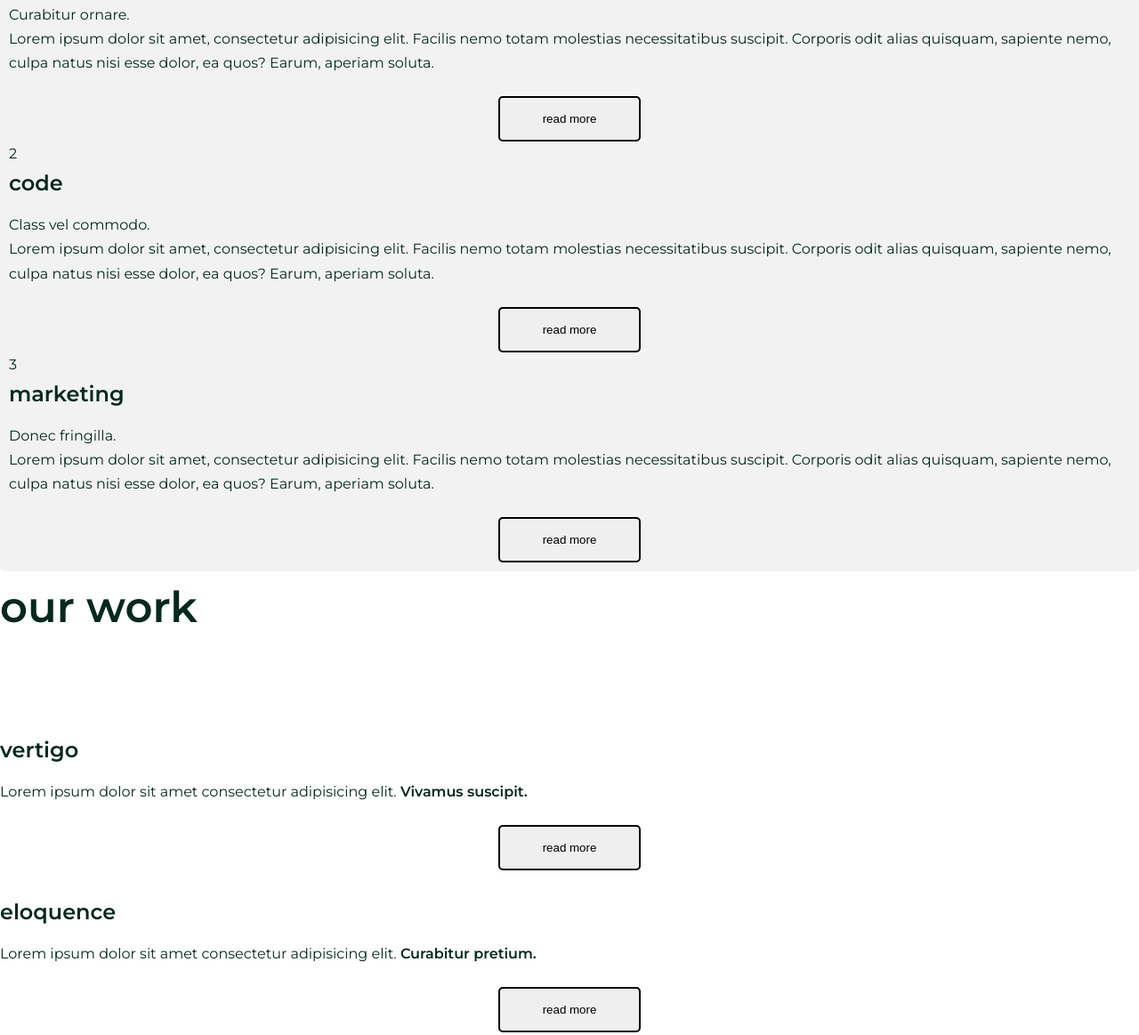
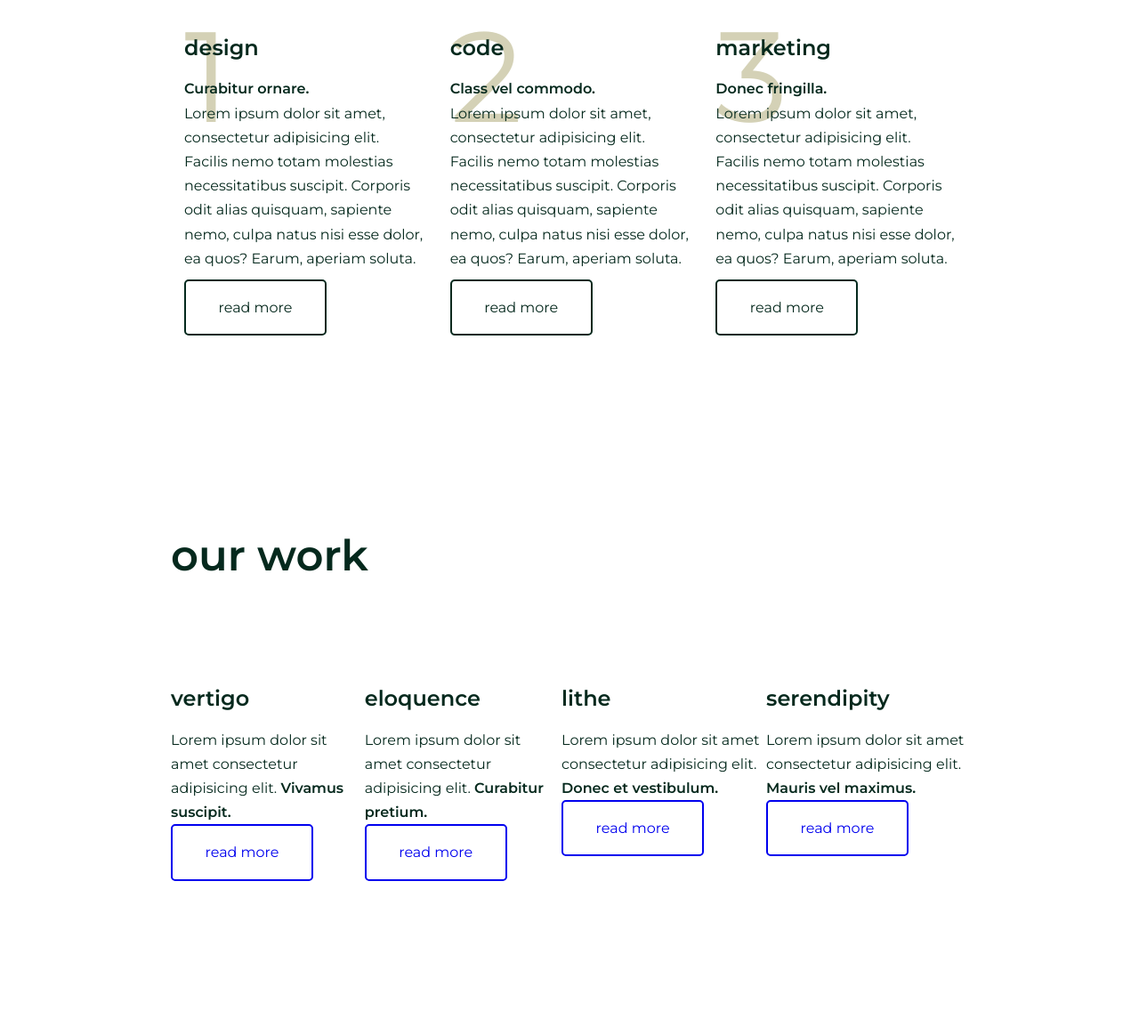
Before and after one commit to Haruk/Kodilla-fullstack-bootcamp-CSS-projekt1, a website: page index.html in a window 1280 px wide. Shown: the part 741-1904 px from the top of the page at 89% size. Drawn offline with Linux system fonts and the light colour scheme.

Commit message:
add styles to our services section

```diff
--- a/index.html
+++ b/index.html
@@ -39,70 +39,70 @@
 
     </header>
 
-    <section id="services">
-        <div class="container">
-            <h2 class="title-section">our services</h2>
+    <section class="container" id="services">
+
+            <h2>our services</h2>
             <div class="wrapper">
-
                 <div class="content-list">
                     <p class="number-background">1</p>
                     <h3 >design</h3>
                     <p class="bold">Curabitur ornare.</p>
                     <p class="text">Lorem ipsum dolor sit amet, consectetur adipisicing elit. Facilis nemo totam molestias necessitatibus suscipit. Corporis odit alias quisquam, sapiente nemo, culpa natus nisi esse dolor, ea quos? Earum, aperiam soluta.</p>
-                    <button class="button green">read more</button>
+                    <a href="#" class="button btn-color-one">read more</a>
                 </div>
                 <div class="content-list">
                     <p class="number-background">2</p>
                     <h3 >code</h3>
                     <p class="bold">Class vel commodo.</p>
                     <p class="text">Lorem ipsum dolor sit amet, consectetur adipisicing elit. Facilis nemo totam molestias necessitatibus suscipit. Corporis odit alias quisquam, sapiente nemo, culpa natus nisi esse dolor, ea quos? Earum, aperiam soluta.</p>
-                    <button class="button red">read more</button>
+                    <a href="#" class="button btn-color-two">read more</a>
                 </div>
                 <div class="content-list">
                     <p class="number-background">3</p>
                     <h3 >marketing</h3>
                     <p class="bold">Donec fringilla.</p>
                     <p class="text">Lorem ipsum dolor sit amet, consectetur adipisicing elit. Facilis nemo totam molestias necessitatibus suscipit. Corporis odit alias quisquam,   sapiente nemo, culpa natus nisi esse dolor, ea quos? Earum, aperiam soluta.</p>
-                    <button class="button blue">read more</button>
+                    <a href="#" class="button btn-color-three">read more</a>
                 </div>
             </div>
-        </div>
+
     </section>
-    <section class="section-main" id="projects">
-        <h2 class="title-section">our work</h2>
+
+    <section class="container" id="projects">
+        <h2 >our work</h2>
         <div class="wrapper">
             <div class="work-list">
                 <img src="./assets/1.jpeg" alt="" class="box-style">
                 <div class="color-box"></div>
                 <h3 >vertigo</h3>
                 <p class="text">Lorem ipsum dolor sit amet consectetur adipisicing elit. <strong>Vivamus suscipit.</strong></p>
-                <button class="button no-frame">read more</button>
+                <a href="#" class="button btn-no-frame">read more</a>
             </div>
             <div class="work-list">
                 <img src="./assets/2.jpeg" alt="" class="box-style">
                 <div class="color-box"></div>
                 <h3 >eloquence</h3>
                 <p class="text">Lorem ipsum dolor sit amet consectetur adipisicing elit. <strong>Curabitur pretium.</strong></p>
-                <button class="button no-frame">read more</button>
+                <a href="#" class="button btn-no-frame">read more</a>
             </div>
             <div class="work-list">
                 <img src="./assets/3.jpeg" alt="" class="box-style">
                 <div class="color-box"></div>
                 <h3>lithe</h3>
                 <p class="text">Lorem ipsum dolor sit amet consectetur adipisicing elit. <strong>Donec et vestibulum.</strong></p>
-                <button class="button no-frame">read more</button>
+                <a href="#" class="button btn-no-frame">read more</a>
             </div>
             <div class="work-list">
                 <img src="./assets/4.jpeg" alt="" class="box-style">
                 <div class="color-box"></div>
                 <h3 >serendipity</h3>
                 <p class="text">Lorem ipsum dolor sit amet consectetur adipisicing elit. <strong>Mauris vel maximus.</strong></p>
-                <button class="button no-frame">read more</button>
+                <a href="#" class="button btn-no-frame">read more</a>
             </div>
         </div>
     </section>
-    <section class="contact" id="contact">
-        <h2 class="title-section">contact us</h2>
+    <section class="container" id="contact">
+        <h2>contact us</h2>
         <div class="column">
             <form action="#" class="contact-form">
                 <input type="text" id="fname" name="firstname" placeholder="Your name">
--- a/style.scss
+++ b/style.scss
@@ -56,7 +56,7 @@ img {
 
 .button {
   display: block;
-  min-width: 160px;
+  max-width: 160px;
   margin: 24px auto 0 auto;
   padding: 16px;
   border-radius: 5px;
@@ -65,6 +65,7 @@ img {
   cursor: pointer;
   border-width: 2px;
   border-style: solid;
+  margin: 0;
 }
 
 // Hero section
@@ -98,7 +99,8 @@ img {
 }
 
 .navbar a:hover {
-  border-bottom: $secondary-color 2px solid;
+  color: $primary-color;
+  transition: $transition;
 
 }
 
@@ -125,7 +127,10 @@ img {
 
 .dropdown:hover .dropdown-content {
   display: block;
+  background-color: $secondary-color;
+  transition: $transition;
 }
+
 /* header */
 
 .hero .content {
@@ -149,6 +154,9 @@ img {
   transition: $transition;
 }
 
+.content-inner p {
+  padding: 10px;
+}
 .btn-frame {
   color: $primary-color;
   border-color: $primary-color;
@@ -156,10 +164,58 @@ img {
 
 .btn-frame:hover {
   background-color: $background-color-primary;
-  transition: 0.5s;
+  border-color: $background-color-primary;
+  transition: $transition;
 }
 
-/* section */
+/* services */
+
+.container {
+  padding: 96px 15%;
+  display: flex;
+  flex-direction: column;
+}
+
+.container .wrapper {
+  display: flex;
+}
+
+.content-list {
+  position: relative;
+  margin: 5px;
+  padding: 0 10px;
+}
+
+.content-list .number-background {
+  font-size: 144px;
+  line-height: 1;
+  color: $background-color-secondary;
+  opacity: 50%;
+  position: absolute;
+  z-index: -1;
+}
+
+.content-list h3 {
+  padding-top:20px;
+}
+
+
+.content-list .bold {
+  font-weight: 600;
+}
+
+.content-list a {
+  margin: 10px 0;
+  border-color: $primary-color;
+  color: $primary-color;
+}
+
+.content-list a:hover {
+  background-color: $primary-color;
+  color: $secondary-color;
+  border-color: $primary-color;
+  transition: $transition;
+}
 
 /* contact form */
 
@@ -186,12 +242,12 @@ input[type=text], select, textarea {
     color: $background-color-primary;
   }
 
-  /* Style the container/contact section */
-  .container {
-    border-radius: 5px;
-    background-color: #f2f2f2;
-    padding: 10px;
-  }
+  // /* Style the container/contact section */
+  // .container {
+  //   border-radius: 5px;
+  //   background-color: #f2f2f2;
+  //   padding: 10px;
+  // }
 
   /* Create two columns that float next to eachother */
   .column {
```
Also changed, not shown: css/style.css.
